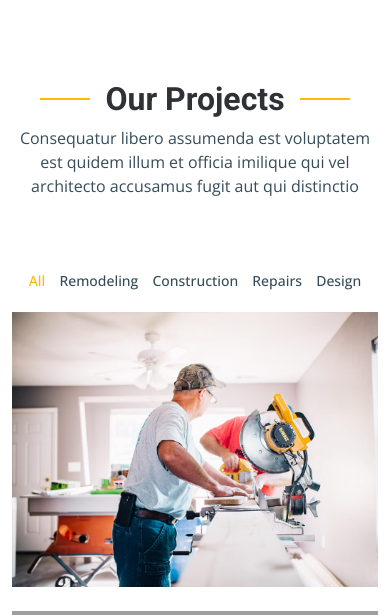
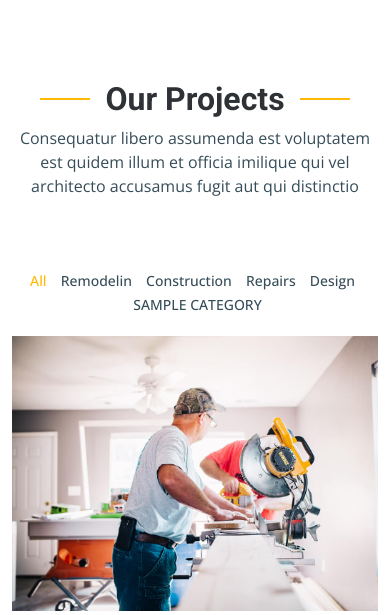
Before and after one commit to Bilal2582003/Able-Choice, a PHP site: page /Views/Index.php in a window 390 px wide. Shown: the part 844-1459 px from the top of the page. Run offline with PHP 8.4, Linux system fonts and the light colour scheme; tables that the repository leaves empty or names only in its code hold one stand-in row (values such as "Sample post"); grey boxes marked "Sample" are stand-in pictures; grey boxes are pictures that could not be loaded.

Commit message:
new update on products

```diff
--- a/Model/connection.php
+++ b/Model/connection.php
@@ -1,5 +1,5 @@
 <?php
-$db="able_choice";
+$db="able-choice";
 $host="localhost";
 $user_name="root";
 $password="";
--- a/Views/Index.php
+++ b/Views/Index.php
@@ -1,6 +1,7 @@
 <?php
 $page="Index";
 include "Master/header.php";
+include "../Model/connection.php";
 ?>
   <!-- ======= Hero Section ======= -->
   <section id="hero" class="hero">
@@ -52,15 +53,26 @@ include "Master/header.php";
 
           <ul class="portfolio-flters" data-aos="fade-up" data-aos-delay="100">
             <li data-filter="*" class="filter-active">All</li>
-            <li data-filter=".filter-remodeling">Remodeling</li>
+            <li data-filter=".filter-remodelin">Remodelin</li>
             <li data-filter=".filter-construction">Construction</li>
             <li data-filter=".filter-repairs">Repairs</li>
             <li data-filter=".filter-design">Design</li>
+
+            <?php
+            $query="SELECT * from product_category where deleted_at is null";
+            $res=mysqli_query($con,$query);
+            while($row=mysqli_fetch_assoc($res)){
+              ?>
+              <li data-filter=".filter-<?php echo $row['name']?>" style="text-transform:uppercase;"><?php echo $row['name']?></li>
+              <?php
+            }
+            ?>
+
           </ul><!-- End Projects Filters -->
 
           <div class="row gy-4 portfolio-container" data-aos="fade-up" data-aos-delay="200">
 
-            <div class="col-lg-4 col-md-6 portfolio-item filter-remodeling">
+            <div class="col-lg-4 col-md-6 portfolio-item filter-remodelin">
               <div class="portfolio-content h-100">
                 <img src="../Assets/Images/projects/remodeling-1.jpg" class="img-fluid" alt="">
                 <div class="portfolio-info">
@@ -108,101 +120,32 @@ include "Master/header.php";
               </div>
             </div><!-- End Projects Item -->
 
-            <div class="col-lg-4 col-md-6 portfolio-item filter-remodeling">
+            <?php
+            $query="SELECT product.*, product_category.name as product_category_name from product join product_category on product.product_category_id= product_category.id where product.deleted_at is null";
+            $res=mysqli_query($con,$query);
+            while($row=mysqli_fetch_assoc($res) ){
+              ?>
+                <div class="col-lg-4 col-md-6 portfolio-item filter-<?php echo $row['product_category_name']?>">
               <div class="portfolio-content h-100">
-                <img src="../Assets/Images/projects/remodeling-2.jpg" class="img-fluid" alt="">
+                <img src="../Assets/Images/Products/<?php echo $row['image1']?>" class="img-fluid" alt="">
                 <div class="portfolio-info">
-                  <h4>Remodeling 2</h4>
-                  <p>Lorem ipsum, dolor sit amet consectetur</p>
-                  <a href="../Assets/Images/projects/remodeling-2.jpg" title="Remodeling 2" data-gallery="portfolio-gallery-remodeling" class="glightbox preview-link"><i class="bi bi-zoom-in"></i></a>
+                  <h4 style="text-transform:capitalize"><?php echo $row['product_category_name']?></h4>
+                  <p><?php echo $row['name']?></p>
+                  <?php
+                  if(!empty($row['image2']) ){
+                    ?>
+                  <a href="../Assets/Images/Products/<?php echo $row['image1']?>" title="<?php echo $row['name']?>" data-gallery="portfolio-gallery-book" class="glightbox preview-link"><i class="bi bi-zoom-in"></i></a>
+                    <?php
+                  }
+                  ?>
                   <a href="ProductDetail.php" title="More Details" class="details-link"><i class="bi bi-link-45deg"></i></a>
                 </div>
               </div>
-            </div><!-- End Projects Item -->
+            </div>
+              <?php
+            }
+            ?>
 
-            <div class="col-lg-4 col-md-6 portfolio-item filter-construction">
-              <div class="portfolio-content h-100">
-                <img src="../Assets/Images/projects/construction-2.jpg" class="img-fluid" alt="">
-                <div class="portfolio-info">
-                  <h4>Construction 2</h4>
-                  <p>Lorem ipsum, dolor sit amet consectetur</p>
-                  <a href="../Assets/Images/projects/construction-2.jpg" title="Construction 2" data-gallery="portfolio-gallery-construction" class="glightbox preview-link"><i class="bi bi-zoom-in"></i></a>
-                  <a href="ProductDetail.php" title="More Details" class="details-link"><i class="bi bi-link-45deg"></i></a>
-                </div>
-              </div>
-            </div><!-- End Projects Item -->
-
-            <div class="col-lg-4 col-md-6 portfolio-item filter-repairs">
-              <div class="portfolio-content h-100">
-                <img src="../Assets/Images/projects/repairs-2.jpg" class="img-fluid" alt="">
-                <div class="portfolio-info">
-                  <h4>Repairs 2</h4>
-                  <p>Lorem ipsum, dolor sit amet consectetur</p>
-                  <a href="../Assets/Images/projects/repairs-2.jpg" title="Repairs 2" data-gallery="portfolio-gallery-repairs" class="glightbox preview-link"><i class="bi bi-zoom-in"></i></a>
-                  <a href="ProductDetail.php" title="More Details" class="details-link"><i class="bi bi-link-45deg"></i></a>
-                </div>
-              </div>
-            </div><!-- End Projects Item -->
-
-            <div class="col-lg-4 col-md-6 portfolio-item filter-design">
-              <div class="portfolio-content h-100">
-                <img src="../Assets/Images/projects/design-2.jpg" class="img-fluid" alt="">
-                <div class="portfolio-info">
-                  <h4>Design 2</h4>
-                  <p>Lorem ipsum, dolor sit amet consectetur</p>
-                  <a href="../Assets/Images/projects/design-2.jpg" title="Repairs 2" data-gallery="portfolio-gallery-book" class="glightbox preview-link"><i class="bi bi-zoom-in"></i></a>
-                  <a href="ProductDetail.php" title="More Details" class="details-link"><i class="bi bi-link-45deg"></i></a>
-                </div>
-              </div>
-            </div><!-- End Projects Item -->
-
-            <div class="col-lg-4 col-md-6 portfolio-item filter-remodeling">
-              <div class="portfolio-content h-100">
-                <img src="../Assets/Images/projects/remodeling-3.jpg" class="img-fluid" alt="">
-                <div class="portfolio-info">
-                  <h4>Remodeling 3</h4>
-                  <p>Lorem ipsum, dolor sit amet consectetur</p>
-                  <a href="../Assets/Images/projects/remodeling-3.jpg" title="Remodeling 3" data-gallery="portfolio-gallery-remodeling" class="glightbox preview-link"><i class="bi bi-zoom-in"></i></a>
-                  <a href="ProductDetail.php" title="More Details" class="details-link"><i class="bi bi-link-45deg"></i></a>
-                </div>
-              </div>
-            </div><!-- End Projects Item -->
-
-            <div class="col-lg-4 col-md-6 portfolio-item filter-construction">
-              <div class="portfolio-content h-100">
-                <img src="../Assets/Images/projects/construction-3.jpg" class="img-fluid" alt="">
-                <div class="portfolio-info">
-                  <h4>Construction 3</h4>
-                  <p>Lorem ipsum, dolor sit amet consectetur</p>
-                  <a href="../Assets/Images/projects/construction-3.jpg" title="Construction 3" data-gallery="portfolio-gallery-construction" class="glightbox preview-link"><i class="bi bi-zoom-in"></i></a>
-                  <a href="ProductDetail.php" title="More Details" class="details-link"><i class="bi bi-link-45deg"></i></a>
-                </div>
-              </div>
-            </div><!-- End Projects Item -->
-
-            <div class="col-lg-4 col-md-6 portfolio-item filter-repairs">
-              <div class="portfolio-content h-100">
-                <img src="../Assets/Images/projects/repairs-3.jpg" class="img-fluid" alt="">
-                <div class="portfolio-info">
-                  <h4>Repairs 3</h4>
-                  <p>Lorem ipsum, dolor sit amet consectetur</p>
-                  <a href="../Assets/Images/projects/repairs-3.jpg" title="Repairs 2" data-gallery="portfolio-gallery-repairs" class="glightbox preview-link"><i class="bi bi-zoom-in"></i></a>
-                  <a href="ProductDetail.php" title="More Details" class="details-link"><i class="bi bi-link-45deg"></i></a>
-                </div>
-              </div>
-            </div><!-- End Projects Item -->
-
-            <div class="col-lg-4 col-md-6 portfolio-item filter-design">
-              <div class="portfolio-content h-100">
-                <img src="../Assets/Images/projects/design-3.jpg" class="img-fluid" alt="">
-                <div class="portfolio-info">
-                  <h4>Design 3</h4>
-                  <p>Lorem ipsum, dolor sit amet consectetur</p>
-                  <a href="../Assets/Images/projects/design-3.jpg" title="Repairs 3" data-gallery="portfolio-gallery-book" class="glightbox preview-link"><i class="bi bi-zoom-in"></i></a>
-                  <a href="ProductDetail.php" title="More Details" class="details-link"><i class="bi bi-link-45deg"></i></a>
-                </div>
-              </div>
-            </div><!-- End Projects Item -->
 
           </div><!-- End Projects Container -->
 
```
Also changed, not shown: Assets/Images/Products/guashaPink.jpg (added), Assets/Images/Products/massagerPink.jpg (added), Assets/Images/Products/massagerPink2.jpg (added).
